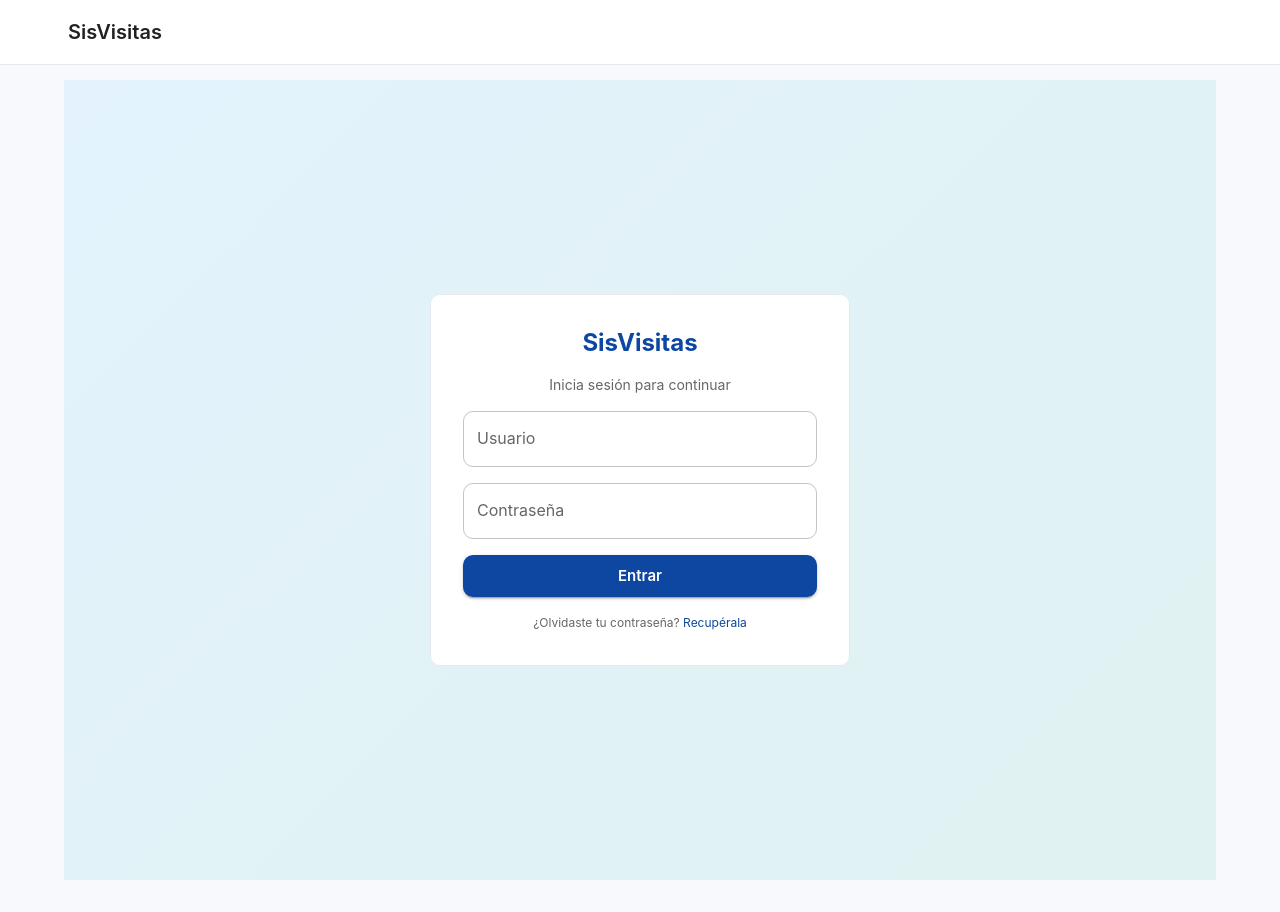
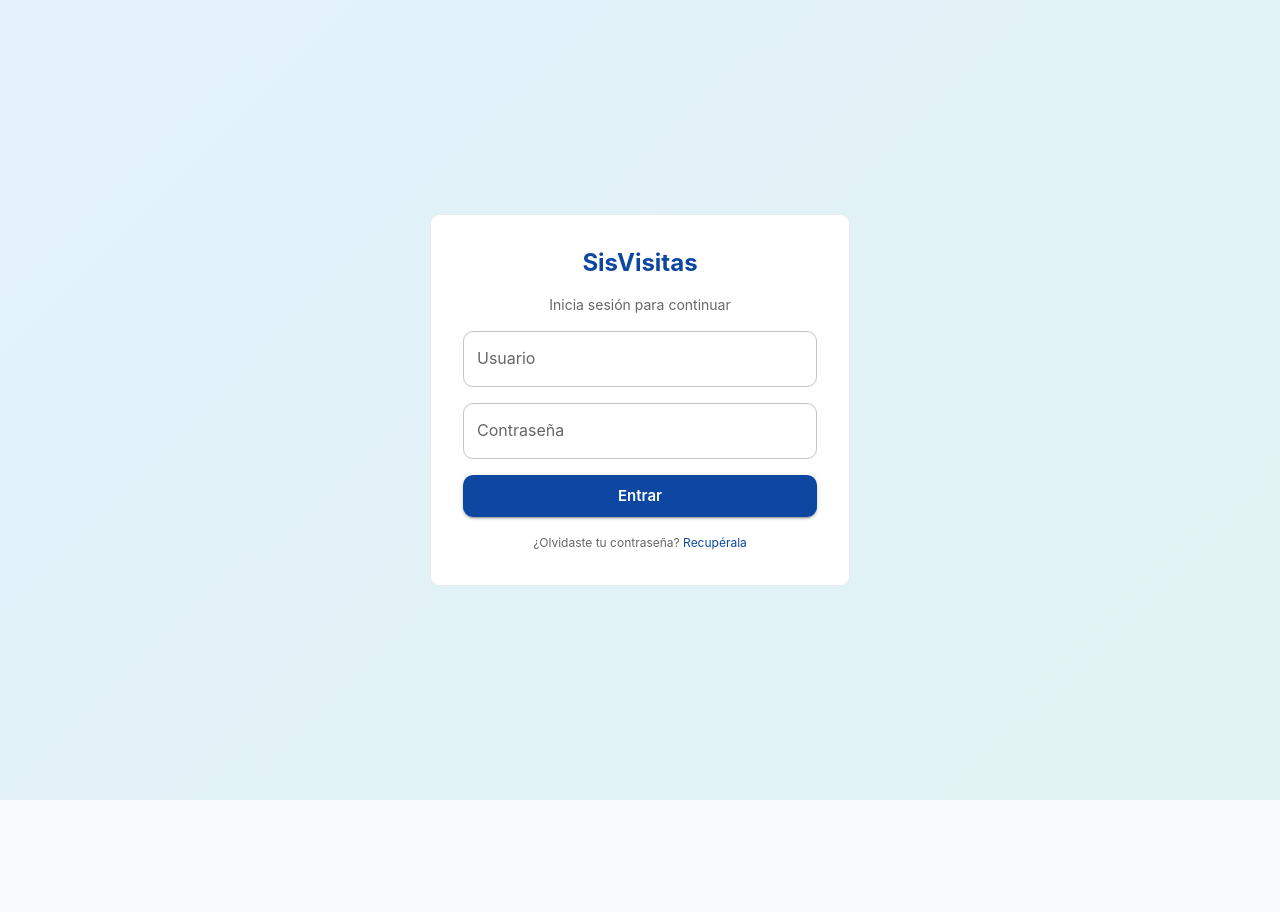
Before and after one commit to edgaytanc/sis-Visitas, a React (Vite) app in the folder frontend/: page / in a window 1280 px wide. After the commit the page ends 800 px from the top, so only its background shows below. Built offline with nearby package versions, Linux system fonts and the light colour scheme; some icons are missing.

Commit message:
fix: se modifico incio

```diff
--- a/frontend/src/App.jsx
+++ b/frontend/src/App.jsx
@@ -5,6 +5,6 @@ import Layout from './components/Layout'
 export default function App() {
   const location = useLocation()
   // Rutas con layout (todas menos /login y /logout)
-  const noLayout = location.pathname.startsWith('/login') || location.pathname.startsWith('/logout')
+  const noLayout = location.pathname === '/' || location.pathname.startsWith('/login') || location.pathname.startsWith('/logout')
   return noLayout ? <Outlet /> : <Layout />
 }
```
